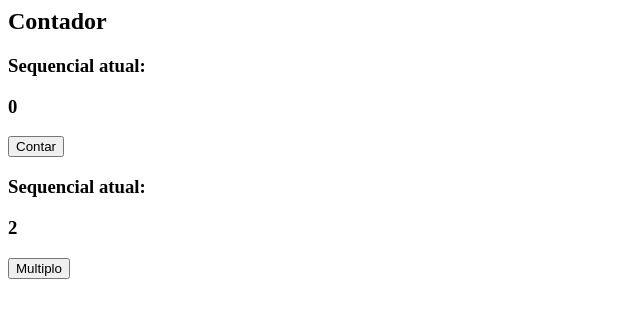
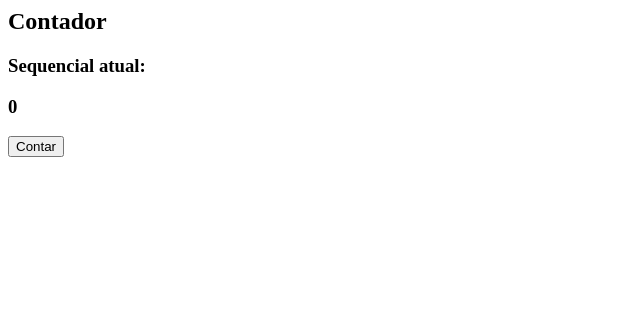
Before and after one commit to felipefo/Contador, a website: page index.html in a window 1280 px wide. Shown: the whole page, without its empty margins (0-640 px from the left). Drawn offline with Linux system fonts and the light colour scheme.

Commit message:
Revert "Multiplo"

```diff
--- a/index.html
+++ b/index.html
@@ -9,22 +9,10 @@
 	   contador  = contador + 1;
 	   document.getElementById("contador").innerHTML  = contador;
 	 }
-
-	 function multiplicar(){
-	   var contador  = parseInt(document.getElementById("multiplo").innerHTML);
-	   contador  = contador  * contador ;
-	   document.getElementById("multiplo").innerHTML  = contador;
-	 }
-
 </script>
-
-
 <h2>
   Contador
 </h2>
 <h3>Sequencial atual:</h3><h3 id="contador">0</h3><input type="button" value="Contar" onclick="incrementar()"></input>
-
-<h3>Sequencial atual:</h3><h3 id="multiplo">2</h3><input type="button" value="Multiplo" onclick="multiplicar()"></input>
-
 </body>
 </html>
```
